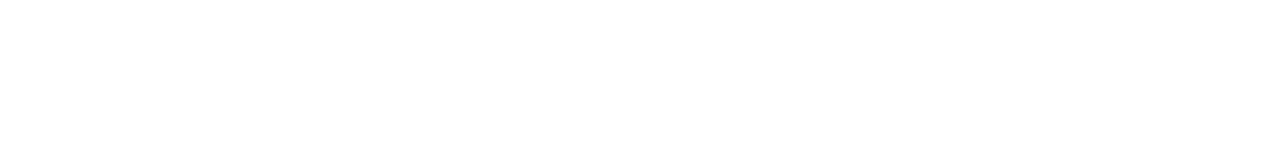
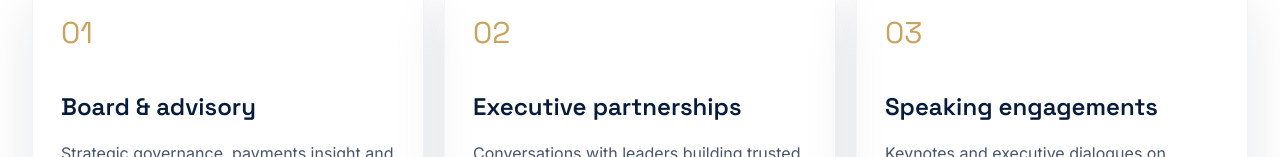
Before and after one commit to TaiKay/david-taiwo-executive-platform, a Next.js app: page /opportunities in a window 1280 px wide. Before the commit this address had no page. Shown: the part 643-800 px from the top of the page. Built offline with nearby package versions, Linux system fonts and the light colour scheme.

Commit message:
Sprint 4 - Global Executive Presence

```diff
--- /dev/null
+++ b/src/app/opportunities/page.tsx
@@ -0,0 +1,4 @@
+import Link from 'next/link';
+import { PageHero } from '@/components/page-hero';
+const opportunities = [{ title: 'Board & advisory', detail: 'Strategic governance, payments insight and operational stewardship for institutions navigating change.' }, { title: 'Executive partnerships', detail: 'Conversations with leaders building trusted enterprise capability and durable growth.' }, { title: 'Speaking engagements', detail: 'Keynotes and executive dialogues on leadership, enterprise payments and reinvention.' }];
+export default function Opportunities() { return <><PageHero label="Global opportunities" title="A global perspective for consequential work." text="David partners with boards, institutions and leadership teams pursuing resilient systems, better outcomes and a more considered future."/><section className="section grid gap-5 md:grid-cols-3">{opportunities.map((item, i) => <article className="rounded-2xl border border-slate-100 p-7 shadow-card" key={item.title}><p className="font-display text-3xl text-gold">0{i + 1}</p><h2 className="mt-10 font-display text-2xl font-semibold text-navy">{item.title}</h2><p className="mt-4 leading-7 text-slate-600">{item.detail}</p></article>)}</section><section className="bg-navy text-white"><div className="section flex flex-wrap items-center justify-between gap-6 py-16"><p className="font-display text-3xl font-semibold">Begin with the work that matters.</p><Link href="/contact" className="focus-ring rounded-full bg-gold px-6 py-3 font-semibold text-navy">Make an introduction</Link></div></section></>; }
```
